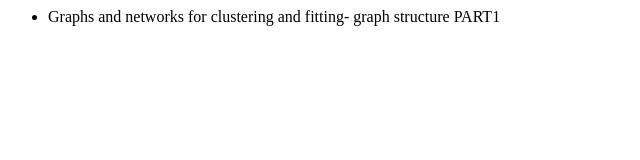
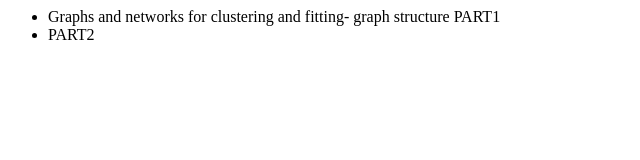
Before and after one commit to AI-ECU/HIT, a plain HTML site: page index_SoC.html in a window 1280 px wide. Shown: the full height of the page, 0-640 px from the left. Drawn offline with Linux system fonts and the light colour scheme.

Commit message:
Update index_SoC.html

```diff
--- a/index_SoC.html
+++ b/index_SoC.html
@@ -4,7 +4,10 @@
 
   <title>School of Computing - July 20025</title>
     </head>
+  <body>
   <ul>
     <li> <a="Graphs and networks for clustering and fitting- graph structure_part1.pdf"> Graphs and networks for clustering and fitting- graph structure</a> PART1</li>
+  <li> <a="Graphs and networks for clustering and fitting- graph structure_part1.pdf">  PART2</a></li>
   </ul>
+    </body>
 </html>
```
